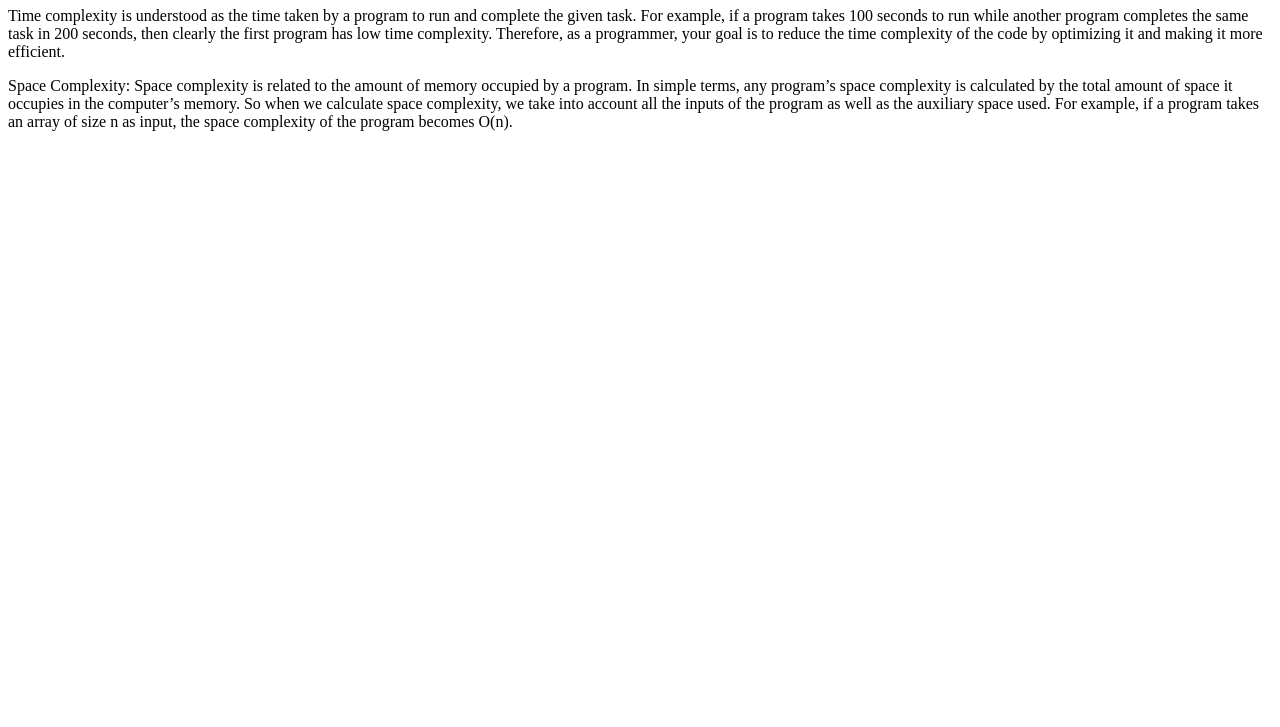
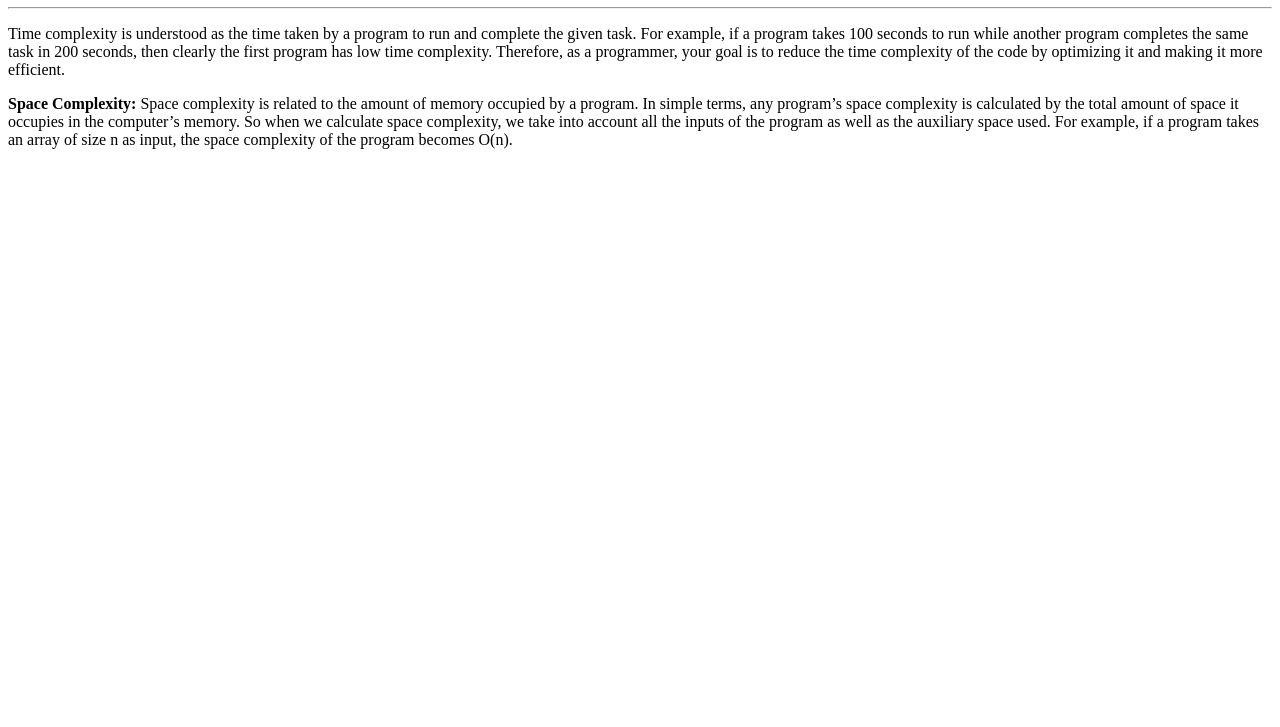
Before and after one commit to acciojob/time-and-space-complexity-humptinessvishal, a website: page main.html in a window 1280 px wide. Shown: the part 73-800 px from the top of the page. Drawn offline with Linux system fonts and the light colour scheme.

Commit message:
created a submission

```diff
--- a/main.html
+++ b/main.html
@@ -9,12 +9,9 @@
 <body>
 	<!-- the entire body must be written by student -->
 	<h1>Time and Space Complexity</h1>
-	<p>
-	    Time complexity is understood as the time taken by a program to run and complete the given task. For example, if a program takes 100 seconds to run while another program completes the same task in 200 seconds, then clearly the first program has low time complexity. Therefore, as a programmer, your goal is to reduce the time complexity of the code by optimizing it and making it more efficient.
-    </p>
-	<p>
-	    Space Complexity: Space complexity is related to the amount of memory occupied by a program. In simple terms, any program’s space complexity is calculated by the total amount of space it occupies in the computer’s memory. So when we calculate space complexity, we take into account all the inputs of the program as well as the auxiliary space used. For example, if a program takes an array of size n as input, the space complexity of the program becomes O(n).
-    </p>
+	<hr>
+	<p>Time complexity is understood as the time taken by a program to run and complete the given task. For example, if a program takes 100 seconds to run while another program completes the same task in 200 seconds, then clearly the first program has low time complexity. Therefore, as a programmer, your goal is to reduce the time complexity of the code by optimizing it and making it more efficient.</p>
+	<p><b>Space Complexity:</b> Space complexity is related to the amount of memory occupied by a program. In simple terms, any program’s space complexity is calculated by the total amount of space it occupies in the computer’s memory. So when we calculate space complexity, we take into account all the inputs of the program as well as the auxiliary space used. For example, if a program takes an array of size n as input, the space complexity of the program becomes O(n).</p>
     <script type="text/javascript" src="./script.js">
 	</script>
 </body>
```
